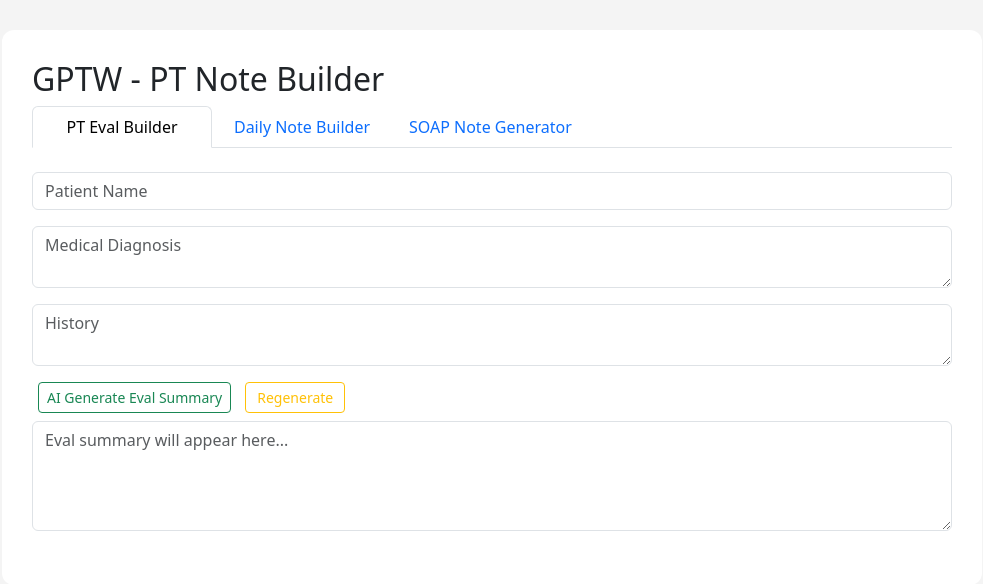
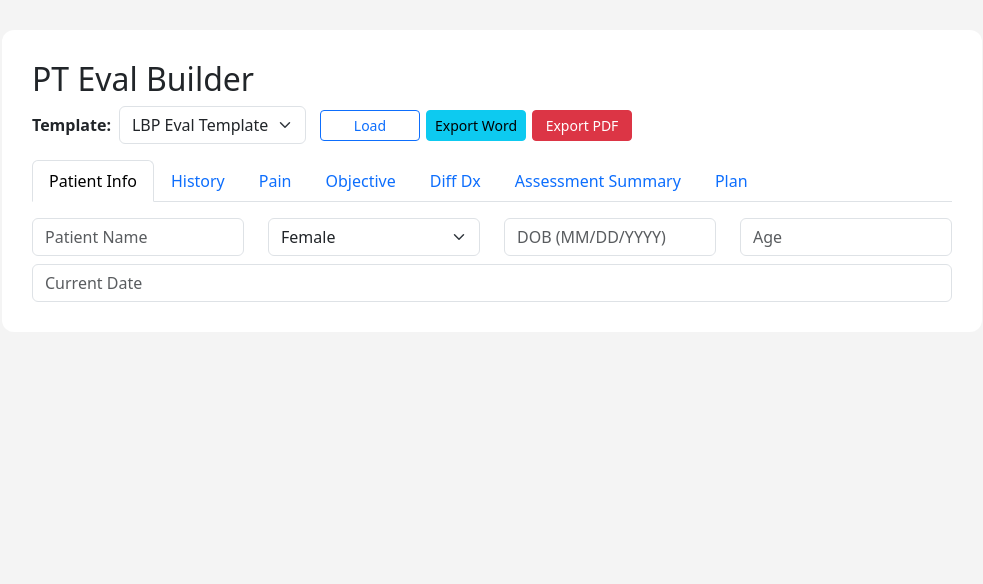
Before and after one commit to KLcoding01/pt-eval-flask, a Flask app: page / in a window 1280 px wide. Shown: the top 584 px of the page, without its empty margins (148-1131 px from the left). Run offline with Flask 3, Linux system fonts and the light colour scheme.

Commit message:
Deploy: update all code, templates, and dependencies for Render

```diff
--- a/app.py
+++ b/app.py
@@ -7,7 +7,6 @@ from docx import Document
 from reportlab.lib.pagesizes import letter
 from reportlab.pdfgen import canvas
 from datetime import date
-from soap import generate_soap, generate_eval, generate_daily_note
 
 load_dotenv()
 app = Flask(__name__)
@@ -209,9 +208,6 @@ def generate_diffdx():
     print("RESULT:", repr(result))  # Print exactly what is returned
     return result
 
-# ------------------- PT EVAL AI SUMMARY (PT EVAL TAB) -------------------
-from soap import generate_eval, generate_daily_note
-
 @app.route("/generate_summary", methods=["POST"])
 def generate_summary():
     f = request.json.get("fields", {})
@@ -244,13 +240,6 @@ def generate_summary():
         "Do not use bulleted or numbered lists—just a single, well-written summary paragraph."
     )
     return gpt_call(prompt, max_tokens=350)
-
-# ------------------- SOAP NOTE AI SUMMARY (SOAP NOTE TAB) -------------------
-@app.route('/generate_soap_summary', methods=['POST'])
-def generate_soap_summary_route():
-    data = request.get_json()
-    fields = data.get('fields', {})
-    return generate_soap(fields, use_ai=True)
 
 @app.route("/generate_goals", methods=["POST"])
 def generate_goals():
--- a/templates/index.html
+++ b/templates/index.html
@@ -1,160 +1,227 @@
 <!DOCTYPE html>
 <html>
 <head>
-  <title>GPTW - PT Note Builder</title>
+  <title>PT Eval Builder</title>
   <link href="https://cdn.jsdelivr.net/npm/bootstrap@5.3.3/dist/css/bootstrap.min.css" rel="stylesheet">
   <style>
     body { background: #f4f4f4; }
     .container { max-width: 980px; margin: 30px auto; background: #fff; padding: 30px; border-radius: 12px; }
-    .main-tabs .nav-link { min-width: 180px; text-align: center; }
-    .tab-content { margin-top: 24px; }
     .ai-btn, .btn { min-width: 100px; margin-left: 6px; }
-    label { font-weight: 500; }
   </style>
 </head>
 <body>
   <div class="container">
-    <h2>GPTW - PT Note Builder</h2>
-    <ul class="nav nav-tabs main-tabs" id="mainTab" role="tablist">
-      <li class="nav-item" role="presentation">
-        <button class="nav-link active" id="eval-tab" data-bs-toggle="tab" data-bs-target="#eval" type="button" role="tab">PT Eval Builder</button>
-      </li>
-      <li class="nav-item" role="presentation">
-        <button class="nav-link" id="daily-tab" data-bs-toggle="tab" data-bs-target="#daily" type="button" role="tab">Daily Note Builder</button>
-      </li>
-      <li class="nav-item" role="presentation">
-        <button class="nav-link" id="soap-tab" data-bs-toggle="tab" data-bs-target="#soap" type="button" role="tab">SOAP Note Generator</button>
-      </li>
+    <h2>PT Eval Builder</h2>
+    <div class="d-flex align-items-center mb-3">
+      <label class="fw-bold me-2">Template:</label>
+      <select id="template-select" class="form-select w-auto me-2">
+        {% for t in templates %}
+          <option>{{ t }}</option>
+        {% endfor %}
+      </select>
+      <button id="load-template-btn" class="btn btn-outline-primary btn-sm">Load</button>
+      <button id="save-word-btn" class="btn btn-info btn-sm">Export Word</button>
+      <button id="save-pdf-btn" class="btn btn-danger btn-sm">Export PDF</button>
+      <span id="status-msg" class="ms-3"></span>
+    </div>
+
+    <ul class="nav nav-tabs mb-3">
+      <li class="nav-item"><a class="nav-link active" href="#patientinfo" data-bs-toggle="tab">Patient Info</a></li>
+      <li class="nav-item"><a class="nav-link" href="#history" data-bs-toggle="tab">History</a></li>
+      <li class="nav-item"><a class="nav-link" href="#pain" data-bs-toggle="tab">Pain</a></li>
+      <li class="nav-item"><a class="nav-link" href="#objective" data-bs-toggle="tab">Objective</a></li>
+      <li class="nav-item"><a class="nav-link" href="#diffdx" data-bs-toggle="tab">Diff Dx</a></li>
+      <li class="nav-item"><a class="nav-link" href="#summary" data-bs-toggle="tab">Assessment Summary</a></li>
+      <li class="nav-item"><a class="nav-link" href="#plan" data-bs-toggle="tab">Plan</a></li>
     </ul>
-    <div class="tab-content" id="mainTabContent">
 
-      <!-- PT Eval Builder tab -->
-      <div class="tab-pane fade show active" id="eval" role="tabpanel" aria-labelledby="eval-tab">
-        <form id="ptevalform">
-          <div class="mb-3"><input name="name" id="eval-name" class="form-control" placeholder="Patient Name"></div>
-          <div class="mb-3"><textarea name="meddiag" id="eval-meddiag" class="form-control" placeholder="Medical Diagnosis"></textarea></div>
-          <div class="mb-3"><textarea name="history" id="eval-history" class="form-control" placeholder="History"></textarea></div>
-          <div class="d-flex mb-2">
-            <button type="button" id="ai-generate-summary" class="btn btn-outline-success btn-sm me-2">AI Generate Eval Summary</button>
-            <button type="button" id="ai-regenerate-summary" class="btn btn-outline-warning btn-sm">Regenerate</button>
+    <form id="ptevalform">
+      <div class="tab-content">
+        <!-- Patient Info -->
+        <div class="tab-pane fade show active" id="patientinfo">
+          <div class="row mb-2">
+            <div class="col"><input name="name" id="name" class="form-control" placeholder="Patient Name"></div>
+            <div class="col">
+              <select name="gender" id="gender" class="form-select">
+                <option>Female</option><option>Male</option>
+              </select>
+            </div>
+            <div class="col"><input name="dob" id="dob" class="form-control" placeholder="DOB (MM/DD/YYYY)"></div>
+            <div class="col"><input name="age" id="age" class="form-control" placeholder="Age"></div>
           </div>
-          <textarea name="summary" id="summary-text" class="form-control" rows="4" placeholder="Eval summary will appear here..."></textarea>
-          <span id="eval-status-msg"></span>
-        </form>
+          <div class="row">
+            <div class="col"><input name="currentdate" id="currentdate" class="form-control" placeholder="Current Date"></div>
+          </div>
+        </div>
+
+        <!-- History -->
+        <div class="tab-pane fade" id="history">
+          <textarea name="meddiag" id="meddiag" class="form-control mb-2" placeholder="Medical Diagnosis"></textarea>
+          <textarea name="history" id="history" class="form-control mb-2" placeholder="Medical History/HNP"></textarea>
+          <textarea name="subjective" id="subjective" class="form-control mb-2" placeholder="Subjective (HPI)"></textarea>
+          <textarea name="meds" id="meds" class="form-control mb-2" placeholder="Current Medication(s)"></textarea>
+          <textarea name="tests" id="tests" class="form-control mb-2" placeholder="Diagnostic Test(s)"></textarea>
+          <textarea name="dme" id="dme" class="form-control mb-2" placeholder="DME/Assistive Device"></textarea>
+          <textarea name="plof" id="plof" class="form-control mb-2" placeholder="PLOF"></textarea>
+        </div>
+
+        <!-- Pain -->
+        <div class="tab-pane fade" id="pain">
+          <input name="pain_location" id="pain_location" class="form-control mb-2" placeholder="Area/Location of Injury">
+          <input name="pain_onset"     id="pain_onset"     class="form-control mb-2" placeholder="Onset/Exacerbation Date">
+          <input name="pain_condition" id="pain_condition" class="form-control mb-2" placeholder="Condition of Injury">
+          <input name="pain_mechanism" id="pain_mechanism" class="form-control mb-2" placeholder="Mechanism of Injury">
+          <input name="pain_rating"    id="pain_rating"    class="form-control mb-2" placeholder="Pain Rating (P/B/W)">
+          <input name="pain_frequency" id="pain_frequency" class="form-control mb-2" placeholder="Pain Frequency">
+          <input name="pain_description" id="pain_description" class="form-control mb-2" placeholder="Description">
+          <input name="pain_aggravating" id="pain_aggravating" class="form-control mb-2" placeholder="Aggravating Factor">
+          <input name="pain_relieved"    id="pain_relieved"    class="form-control mb-2" placeholder="Relieved By">
+          <input name="pain_interferes"  id="pain_interferes"  class="form-control mb-2" placeholder="Interferes With">
+        </div>
+
+        <!-- Objective -->
+        <div class="tab-pane fade" id="objective">
+          <textarea name="posture"    id="posture"    class="form-control mb-2" placeholder="Posture"></textarea>
+          <textarea name="rom"        id="rom"        class="form-control mb-2" placeholder="ROM"></textarea>
+          <textarea name="strength"   id="strength"   class="form-control mb-2" placeholder="Muscle Strength Test"></textarea>
+          <textarea name="palpation"  id="palpation"  class="form-control mb-2" placeholder="Palpation"></textarea>
+          <textarea name="functional" id="functional" class="form-control mb-2" placeholder="Functional Test(s)"></textarea>
+          <textarea name="special"    id="special"    class="form-control mb-2" placeholder="Special Test(s)"></textarea>
+          <textarea name="impairments" id="impairments" class="form-control mb-2" placeholder="Current Functional Mobility Impairment(s)"></textarea>
+        </div>
+
+        <!-- Diff Dx -->
+        <div class="tab-pane fade" id="diffdx">
+          <button type="button" id="ai-generate-diffdx" class="btn btn-outline-success btn-sm mb-2">AI Generate</button>
+          <textarea name="diffdx" id="diffdx-text" class="form-control" rows="4"></textarea>
+        </div>
+
+        <!-- Assessment Summary -->
+        <div class="tab-pane fade" id="summary">
+          <button type="button" id="ai-generate-summary" class="btn btn-outline-success btn-sm mb-2">AI Generate</button>
+          <textarea name="summary" id="summary-text" class="form-control" rows="4"></textarea>
+        </div>
+
+        <!-- Plan -->
+        <div class="tab-pane fade" id="plan">
+          <button type="button" id="ai-generate-goals" class="btn btn-outline-success btn-sm mb-2">AI Generate Goals</button>
+          <textarea name="goals" id="goals-text" class="form-control mb-2" rows="6"></textarea>
+          <input name="frequency" id="frequency" class="form-control mb-2" placeholder="Frequency/Duration">
+          <textarea name="intervention" id="intervention" class="form-control mb-2" placeholder="Intervention"></textarea>
+          <textarea name="procedures"  id="procedures"  class="form-control mb-2" placeholder="Treatment Procedures"></textarea>
+        </div>
       </div>
+    </form>
+  </div>
 
-      <!-- SOAP Note Generator tab -->
-      <div class="tab-pane fade" id="soap" role="tabpanel" aria-labelledby="soap-tab">
-        <form id="soapform" autocomplete="off">
-          <div class="mb-2">
-            <label for="dx">Dx Summary</label>
-            <input name="dx" id="dx" class="form-control mb-2" placeholder="E.g. LBP with tight QLs and lumbar paraspinals.">
-            <label for="iv">Interventions</label>
-            <input name="iv" id="iv" class="form-control mb-2" placeholder="E.g. STM to lumbar spine, TherEx for core, etc.">
-            <label for="tol">Tolerance</label>
-            <input name="tol" id="tol" class="form-control mb-2" placeholder="E.g. Tolerated well, mild discomfort during TherEx.">
-            <label for="prog">Progress</label>
-            <input name="prog" id="prog" class="form-control mb-2" placeholder="E.g. Improved trunk control and decreased pain.">
-            <label for="plan">Plan</label>
-            <input name="plan" id="plan" class="form-control mb-2" placeholder="E.g. Continue STM and core TherEx to address LBP.">
-          </div>
-          <div class="mb-2">
-            <button type="button" id="ai-generate-soap" class="btn btn-outline-success btn-sm me-2">AI Generate SOAP Summary</button>
-            <button type="button" id="ai-regenerate-soap" class="btn btn-outline-warning btn-sm">Regenerate</button>
-          </div>
-          <textarea name="soap-summary" id="soap-summary-text" class="form-control" rows="6" placeholder="Your AI-generated SOAP summary will appear here..."></textarea>
-          <span id="soap-status-msg"></span>
-        </form>
-      </div>
-    </div>
-    <span id="status-msg" class="ms-3"></span>
-  </div>
   <script src="https://cdn.jsdelivr.net/npm/bootstrap@5.3.3/dist/js/bootstrap.bundle.min.js"></script>
   <script>
-    // PT Eval
-    function getEvalFields() {
-      return {
-        name: document.getElementById('eval-name').value,
-        meddiag: document.getElementById('eval-meddiag').value,
-        history: document.getElementById('eval-history').value
-      };
+    function getAllFields() {
+      const data = {};
+      document.querySelectorAll('input, textarea, select').forEach(el => {
+        if (el.name) data[el.name] = el.value;
+      });
+      return data;
     }
-    function setEvalStatus(msg, color="green") {
-      const s = document.getElementById('eval-status-msg');
+    function setStatus(msg, color="green") {
+      const s = document.getElementById('status-msg');
       s.textContent = msg; s.style.color = color;
     }
-    function generateEvalSummary() {
-      setEvalStatus("Generating summary…", "orange");
+
+    // Load template
+    document.getElementById('load-template-btn').onclick = () => {
+      fetch('/load_template', {
+        method: 'POST',
+        headers: { 'Content-Type':'application/json' },
+        body: JSON.stringify({ template: document.getElementById('template-select').value })
+      })
+      .then(r=>r.json())
+      .then(data=>{
+        for (let k in data) {
+          const fld = document.getElementById(k) || document.querySelector(`[name="${k}"]`);
+          if (fld) fld.value = data[k];
+        }
+      });
+    };
+    document.getElementById('ai-generate-diffdx').onclick = () => {
+      setStatus("Generating Diff Dx…","orange");
+      fetch('/generate_diffdx', {
+        method:'POST',
+        headers:{'Content-Type':'application/json'},
+        body: JSON.stringify({ fields: getAllFields() })
+      })
+      .then(r=>r.text())
+      .then(t=>{
+        document.getElementById('diffdx-text').value = t;
+        setStatus("Summary generated!","green");
+      }).catch(()=> setStatus("AI error","red"));
+    };
+    document.getElementById('ai-generate-summary').onclick = () => {
+      setStatus("Generating summary…","orange");
       fetch('/generate_summary', {
         method:'POST',
         headers:{'Content-Type':'application/json'},
-        body: JSON.stringify({ fields: getEvalFields() })
+        body: JSON.stringify({ fields: getAllFields() })
       })
       .then(r=>r.text())
       .then(t=>{
         document.getElementById('summary-text').value = t;
-        setEvalStatus("Summary generated!", "green");
-      }).catch(()=> setEvalStatus("AI error", "red"));
-    }
-    document.getElementById('ai-generate-summary').onclick = generateEvalSummary;
-    document.getElementById('ai-regenerate-summary').onclick = generateEvalSummary;
-
-    // Daily Note
-    function setDailyStatus(msg, color="green") {
-      const s = document.getElementById('daily-status-msg');
-      s.textContent = msg; s.style.color = color;
-    }
-    document.getElementById('dn-ai-generate').onclick = () => {
-      setDailyStatus("Generating Daily Note…","orange");
-      const fields = {
-        name: document.getElementById('dn-name').value,
-        date: document.getElementById('dn-date').value,
-        subjective: document.getElementById('dn-subjective').value,
-        objective: document.getElementById('dn-objective').value,
-        assessment: document.getElementById('dn-assessment').value,
-        plan: document.getElementById('dn-plan').value,
-      };
-      fetch('/generate_daily_note', {
+        setStatus("Summary generated!","green");
+      }).catch(()=> setStatus("AI error","red"));
+    };
+    document.getElementById('ai-generate-goals').onclick = () => {
+      setStatus("Generating goals…","orange");
+      fetch('/generate_goals', {
         method:'POST',
         headers:{'Content-Type':'application/json'},
-        body: JSON.stringify({ fields: fields })
+        body: JSON.stringify({ fields: getAllFields() })
       })
       .then(r=>r.text())
       .then(t=>{
-        document.getElementById('dn-output').value = t;
-        setDailyStatus("Daily Note generated!","green");
-      }).catch(()=> setDailyStatus("AI error","red"));
+        document.getElementById('goals-text').value = t;
+        setStatus("Goals generated!","green");
+      }).catch(()=> setStatus("AI error","red"));
     };
-
-    // SOAP Note Generator
-    function getSoapFields() {
-      return {
-        dx:   document.getElementById('dx').value,
-        iv:   document.getElementById('iv').value,
-        tol:  document.getElementById('tol').value,
-        prog: document.getElementById('prog').value,
-        plan: document.getElementById('plan').value
-      };
-    }
-    function setSoapStatus(msg, color="green") {
-      const s = document.getElementById('soap-status-msg');
-      s.textContent = msg; s.style.color = color;
-    }
-    function generateSoapSummary() {
-      setSoapStatus("Generating summary…", "orange");
-      fetch('/generate_soap_summary', {
+    // Export Word
+    document.getElementById('save-word-btn').onclick = () => {
+      setStatus("Exporting Word...","orange");
+      fetch('/export_word', {
         method:'POST',
         headers:{'Content-Type':'application/json'},
-        body: JSON.stringify({ fields: getSoapFields() })
+        body: JSON.stringify(getAllFields())
       })
-      .then(r=>r.text())
-      .then(t=>{
-        document.getElementById('soap-summary-text').value = t;
-        setSoapStatus("Summary generated!", "green");
-      }).catch(()=> setSoapStatus("AI error", "red"));
-    }
-    document.getElementById('ai-generate-soap').onclick = generateSoapSummary;
-    document.getElementById('ai-regenerate-soap').onclick = generateSoapSummary;
+      .then(r=>r.blob())
+      .then(blob=>{
+        const url = window.URL.createObjectURL(blob);
+        const a = document.createElement('a');
+        a.href = url;
+        a.download = "PT_Eval.docx";
+        document.body.appendChild(a);
+        a.click();
+        a.remove();
+        setStatus("Word downloaded!","green");
+      });
+    };
+    // Export PDF
+    document.getElementById('save-pdf-btn').onclick = () => {
+      setStatus("Exporting PDF...","orange");
+      fetch('/export_pdf', {
+        method:'POST',
+        headers:{'Content-Type':'application/json'},
+        body: JSON.stringify(getAllFields())
+      })
+      .then(r=>r.blob())
+      .then(blob=>{
+        const url = window.URL.createObjectURL(blob);
+        const a = document.createElement('a');
+        a.href = url;
+        a.download = "PT_Eval.pdf";
+        document.body.appendChild(a);
+        a.click();
+        a.remove();
+        setStatus("PDF downloaded!","green");
+      });
+    };
   </script>
 </body>
 </html>
```
